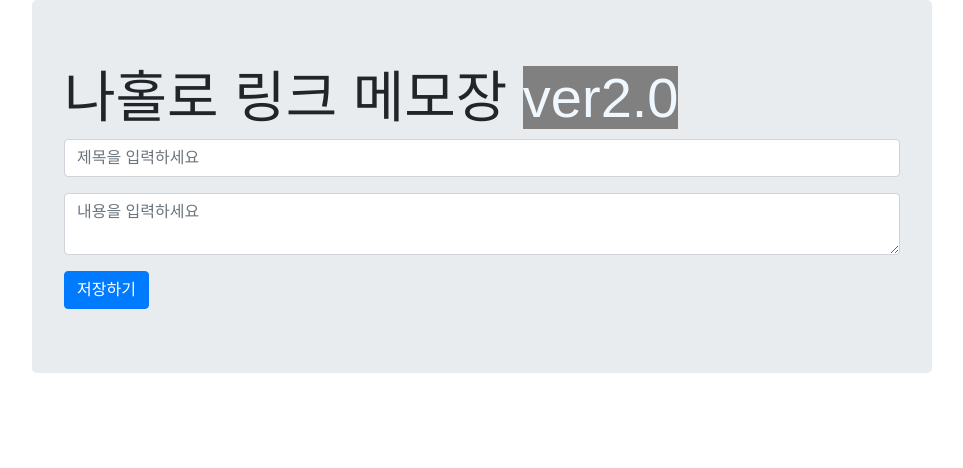
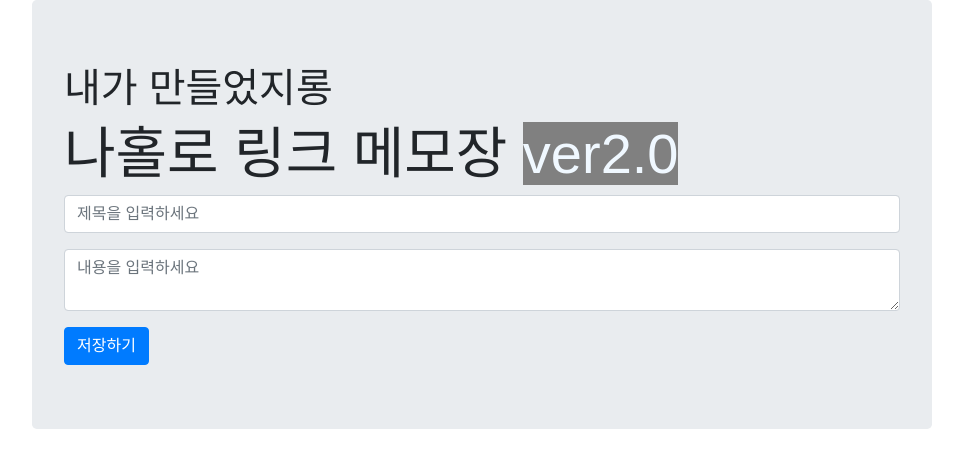
Before and after one commit to NewOld21/test_project, a Flask app: page / in a window 1280 px wide. Shown: the top 468 px of the page, without its empty margins (158-1121 px from the left). Run offline with Flask 3, Linux system fonts and the light colour scheme; data that the repository does not hold is empty; some web fonts are replaced.

Commit message:
ksh commit

```diff
--- a/templates/index.html
+++ b/templates/index.html
@@ -169,6 +169,8 @@
     <body>
         <div class="wrap">
             <div class="jumbotron">
+
+                <h1> 내가 만들었지롱</h1>
                 <h1 class="display-4">나홀로 링크 메모장 <span class="ver">ver2.0</span></h1>
                 <div>
                     <div class="form-group">
```
